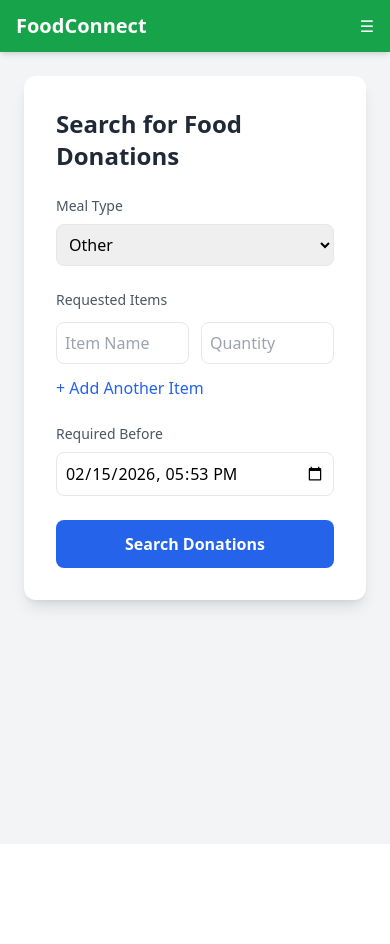
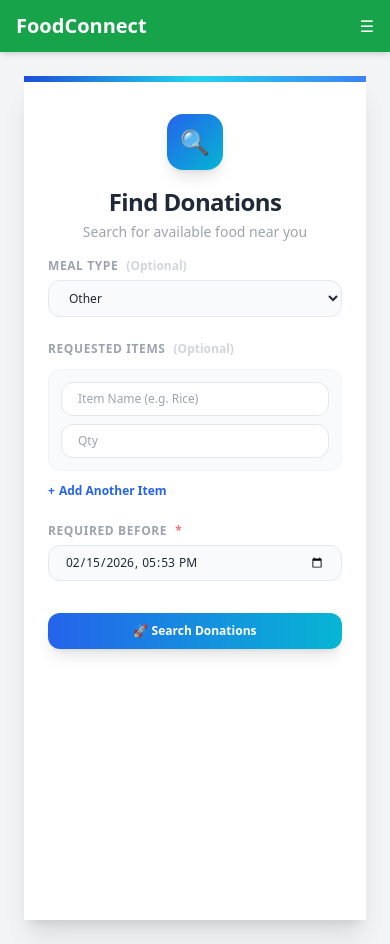
Before and after one commit to Anil-939181/FoodConnect, a React (Vite) app in the folder frontend/: page /request in a window 390 px wide. Before the commit the page ends 844 px from the top, so only its background shows below. Built offline with nearby package versions, Linux system fonts and the light colour scheme; sample sign-in values are in the browser's storage.

Commit message:
Donate and request pages are styled and also now responsive

```diff
--- a/frontend/src/pages/Donate.jsx
+++ b/frontend/src/pages/Donate.jsx
@@ -70,24 +70,36 @@ function Donate() {
     }
   };
 
+  const inputClass = "w-full border border-gray-200 rounded-xl px-4 py-2 sm:py-2.5 text-xs sm:text-sm text-gray-800 bg-gray-50 focus:outline-none focus:ring-2 focus:ring-green-400 focus:border-transparent focus:bg-white transition placeholder-gray-400";
+
   return (
-    <div className="max-w-3xl mx-auto">
-      <div className="bg-white shadow-lg rounded-xl p-8">
-        <h2 className="text-2xl font-bold text-gray-800 mb-6">
-          Create Donation
-        </h2>
+    <div className="min-h-screen bg-gradient-to-br from-green-50 via-white to-emerald-50 flex items-center justify-center sm:px-4 sm:py-10">
+      {/* ── Card ── */}
+      <div className="w-full max-w-2xl bg-white sm:rounded-3xl shadow-xl overflow-hidden min-h-screen sm:min-h-0 flex flex-col">
+        {/* Accent bar */}
+        <div className="h-1.5 bg-gradient-to-r from-green-700 via-emerald-400 to-green-500 shrink-0" />
 
-        <form onSubmit={handleSubmit} className="space-y-6">
+        {/* Header */}
+        <div className="flex flex-col items-center px-6 sm:px-8 pt-8 pb-4 shrink-0">
+          <div className="w-14 h-14 flex items-center justify-center bg-gradient-to-br from-green-600 to-emerald-500 rounded-2xl shadow-lg text-2xl mb-4 select-none">
+            🍲
+          </div>
+          <h1 className="text-2xl font-extrabold text-gray-800 tracking-tight text-center">Donate Food</h1>
+          <p className="text-sm text-gray-400 mt-1 text-center">Share your surplus meals with those in need</p>
+        </div>
+
+        <form onSubmit={handleSubmit} className="px-6 sm:px-8 pb-8 flex-1 flex flex-col">
+          <div className="space-y-6">
 
             {/* Meal Type */}
             <div>
-            <label className="block text-sm font-medium text-gray-600 mb-2">
+              <label className="block text-xs font-semibold text-gray-400 uppercase tracking-wider mb-1.5">
                 Meal Type
               </label>
               <select
                 value={mealType}
                 onChange={(e) => setMealType(e.target.value)}
-              className="w-full border rounded-lg p-2"
+                className={inputClass}
               >
                 <option value="breakfast">Breakfast</option>
                 <option value="lunch">Lunch</option>
@@ -100,53 +112,54 @@ function Donate() {
 
             {/* Items Section */}
             <div>
-            <label className="block text-sm font-medium text-gray-600 mb-3">
-              Items
+              <label className="block text-xs font-semibold text-gray-400 uppercase tracking-wider mb-3">
+                Items to Donate
               </label>
 
+              <div className="space-y-3">
                 {items.map((item, index) => (
                   <div
                     key={index}
-                className="grid grid-cols-3 gap-3 mb-3"
+                    className="flex flex-col sm:flex-row gap-2 sm:gap-3 p-3 sm:p-0 bg-gray-50 border sm:border-transparent border-gray-100 rounded-xl sm:bg-transparent"
                   >
                     <input
                       type="text"
-                  placeholder="Item Name"
+                      placeholder="Item Name (e.g. Rice)"
                       value={item.name}
                       onChange={(e) =>
                         handleItemChange(index, "name", e.target.value)
                       }
                       required
-                  className="border rounded-lg p-2"
+                      className={`${inputClass} sm:w-2/5 !bg-white`}
                     />
 
+                    <div className="flex gap-2 sm:gap-3 sm:flex-1">
                       <input
                         type="number"
-                  placeholder="Quantity"
+                        placeholder="Qty"
                         value={item.quantity}
                         onChange={(e) =>
                           handleItemChange(index, "quantity", e.target.value)
                         }
                         required
-                  className="border rounded-lg p-2"
+                        className={`${inputClass} flex-1 !bg-white`}
                       />
-
-                <div className="flex space-x-2">
                       <input
                         type="text"
-                    placeholder="Unit"
+                        placeholder="Unit (e.g. kg)"
                         value={item.unit}
                         onChange={(e) =>
                           handleItemChange(index, "unit", e.target.value)
                         }
-                    className="border rounded-lg p-2 w-full"
+                        className={`${inputClass} flex-1 !bg-white`}
                       />
 
                       {items.length > 1 && (
                         <button
                           type="button"
                           onClick={() => removeItem(index)}
-                      className="bg-red-500 text-white px-3 rounded-lg"
+                          className="w-10 sm:w-12 shrink-0 flex items-center justify-center bg-red-50 hover:bg-red-100 text-red-500 rounded-xl transition font-bold"
+                          title="Remove item"
                         >
                           ✕
                         </button>
@@ -154,19 +167,20 @@ function Donate() {
                     </div>
                   </div>
                 ))}
+              </div>
 
               <button
                 type="button"
                 onClick={addItem}
-              className="text-green-600 font-medium hover:underline"
+                className="mt-3 text-green-600 font-semibold text-xs sm:text-sm hover:underline flex items-center gap-1"
               >
-              + Add Another Item
+                <span>+</span> Add Another Item
               </button>
             </div>
 
             {/* Expiry */}
             <div>
-            <label className="block text-sm font-medium text-gray-600 mb-2">
+              <label className="block text-xs font-semibold text-gray-400 uppercase tracking-wider mb-1.5">
                 Expiry Time
               </label>
               <input
@@ -175,18 +189,21 @@ function Donate() {
                 onChange={(e) => setExpiryTime(e.target.value)}
                 min={getMinDateTime()}
                 required
-              className="w-full border rounded-lg p-2"
+                className={inputClass}
               />
+            </div>
           </div>
 
           {/* Submit */}
+          <div className="mt-8">
             <button
               type="submit"
               disabled={loading}
-            className="w-full bg-green-600 text-white py-3 rounded-lg font-semibold hover:bg-green-700 transition disabled:opacity-50"
+              className="w-full flex items-center justify-center gap-2 py-2.5 sm:py-3 rounded-xl bg-gradient-to-r from-green-600 to-emerald-500 hover:from-green-700 hover:to-emerald-600 text-white font-bold text-xs sm:text-sm shadow-lg transition disabled:opacity-70 disabled:cursor-not-allowed"
             >
-            {loading ? "Submitting..." : "Submit Donation"}
+              {loading ? "⏳ Submitting..." : "🎉 Create Donation"}
             </button>
+          </div>
 
         </form>
       </div>
--- a/frontend/src/pages/Request.jsx
+++ b/frontend/src/pages/Request.jsx
@@ -56,24 +56,36 @@ function Request() {
     navigate("/matches", { state: searchData });
   };
 
+  const inputClass = "w-full border border-gray-200 rounded-xl px-4 py-2 sm:py-2.5 text-xs sm:text-sm text-gray-800 bg-gray-50 focus:outline-none focus:ring-2 focus:ring-blue-400 focus:border-transparent focus:bg-white transition placeholder-gray-400";
+
   return (
-    <div className="max-w-3xl mx-auto">
-      <div className="bg-white shadow-lg rounded-xl p-8">
-        <h2 className="text-2xl font-bold text-gray-800 mb-6">
-          Search for Food Donations
-        </h2>
+    <div className="min-h-screen bg-gradient-to-br from-blue-50 via-white to-cyan-50 flex items-center justify-center sm:px-4 sm:py-10">
+      {/* ── Card ── */}
+      <div className="w-full max-w-2xl bg-white sm:rounded-3xl shadow-xl overflow-hidden min-h-screen sm:min-h-0 flex flex-col">
+        {/* Accent bar */}
+        <div className="h-1.5 bg-gradient-to-r from-blue-700 via-cyan-400 to-blue-500 shrink-0" />
 
-        <form onSubmit={handleSubmit} className="space-y-6">
+        {/* Header */}
+        <div className="flex flex-col items-center px-6 sm:px-8 pt-8 pb-4 shrink-0">
+          <div className="w-14 h-14 flex items-center justify-center bg-gradient-to-br from-blue-600 to-cyan-500 rounded-2xl shadow-lg text-2xl mb-4 select-none">
+            🔍
+          </div>
+          <h1 className="text-2xl font-extrabold text-gray-800 tracking-tight text-center">Find Donations</h1>
+          <p className="text-sm text-gray-400 mt-1 text-center">Search for available food near you</p>
+        </div>
+
+        <form onSubmit={handleSubmit} className="px-6 sm:px-8 pb-8 flex-1 flex flex-col">
+          <div className="space-y-6">
 
             {/* Meal Type */}
             <div>
-            <label className="block text-sm font-medium text-gray-600 mb-2">
-              Meal Type
+              <label className="flex items-center gap-2 text-xs font-semibold text-gray-400 uppercase tracking-wider mb-1.5">
+                Meal Type <span className="text-gray-300 normal-case tracking-normal">(Optional)</span>
               </label>
               <select
                 value={mealType}
                 onChange={(e) => setMealType(e.target.value)}
-              className="w-full border rounded-lg p-2"
+                className={inputClass}
               >
                 <option value="breakfast">Breakfast</option>
                 <option value="lunch">Lunch</option>
@@ -86,62 +98,65 @@ function Request() {
 
             {/* Requested Items */}
             <div>
-            <label className="block text-sm font-medium text-gray-600 mb-3">
-              Requested Items
+              <label className="flex items-center gap-2 text-xs font-semibold text-gray-400 uppercase tracking-wider mb-3">
+                Requested Items <span className="text-gray-300 normal-case tracking-normal">(Optional)</span>
               </label>
 
+              <div className="space-y-3">
                 {requestedItems.map((item, index) => (
                   <div
                     key={index}
-                className="grid grid-cols-2 md:grid-cols-3 gap-3 mb-3"
+                    className="flex flex-col sm:flex-row gap-2 sm:gap-3 p-3 sm:p-0 bg-gray-50 border sm:border-transparent border-gray-100 rounded-xl sm:bg-transparent"
                   >
                     <input
                       type="text"
-                  placeholder="Item Name"
+                      placeholder="Item Name (e.g. Rice)"
                       value={item.name}
                       onChange={(e) =>
                         handleItemChange(index, "name", e.target.value)
                       }
-
-                  className="border rounded-lg p-2"
+                      className={`${inputClass} sm:w-2/3 !bg-white`}
                     />
 
+                    <div className="flex gap-2 sm:gap-3 sm:flex-1">
                       <input
                         type="number"
-                  placeholder="Quantity"
+                        placeholder="Qty"
                         value={item.quantity}
                         onChange={(e) =>
                           handleItemChange(index, "quantity", e.target.value)
                         }
-
-                  className="border rounded-lg p-2"
+                        className={`${inputClass} flex-1 !bg-white`}
                       />
 
                       {requestedItems.length > 1 && (
                         <button
                           type="button"
                           onClick={() => removeItem(index)}
-                    className="bg-red-500 text-white px-3 rounded-lg"
+                          className="w-10 sm:w-12 shrink-0 flex items-center justify-center bg-red-50 hover:bg-red-100 text-red-500 rounded-xl transition font-bold"
+                          title="Remove item"
                         >
                           ✕
                         </button>
                       )}
                     </div>
+                  </div>
                 ))}
+              </div>
 
               <button
                 type="button"
                 onClick={addItem}
-              className="text-blue-600 font-medium hover:underline"
+                className="mt-3 text-blue-600 font-semibold text-xs sm:text-sm hover:underline flex items-center gap-1"
               >
-              + Add Another Item
+                <span>+</span> Add Another Item
               </button>
             </div>
 
             {/* Required Before */}
             <div>
-            <label className="block text-sm font-medium text-gray-600 mb-2">
-              Required Before
+              <label className="flex items-center gap-2 text-xs font-semibold text-gray-400 uppercase tracking-wider mb-1.5">
+                Required Before <span className="text-red-400 normal-case tracking-normal">*</span>
               </label>
               <input
                 type="datetime-local"
@@ -149,17 +164,20 @@ function Request() {
                 onChange={(e) => setRequiredBefore(e.target.value)}
                 min={getMinDateTime()}
                 required
-              className="w-full border rounded-lg p-2"
+                className={inputClass}
               />
+            </div>
           </div>
 
           {/* Submit */}
+          <div className="mt-8">
             <button
               type="submit"
-            className="w-full bg-blue-600 text-white py-3 rounded-lg font-semibold hover:bg-blue-700 transition"
+              className="w-full flex items-center justify-center gap-2 py-2.5 sm:py-3 rounded-xl bg-gradient-to-r from-blue-600 to-cyan-500 hover:from-blue-700 hover:to-cyan-600 text-white font-bold text-xs sm:text-sm shadow-lg transition"
             >
-            Search Donations
+              🚀 Search Donations
             </button>
+          </div>
 
         </form>
       </div>
```
Lines whose indentation alone changed are shown as unchanged.
